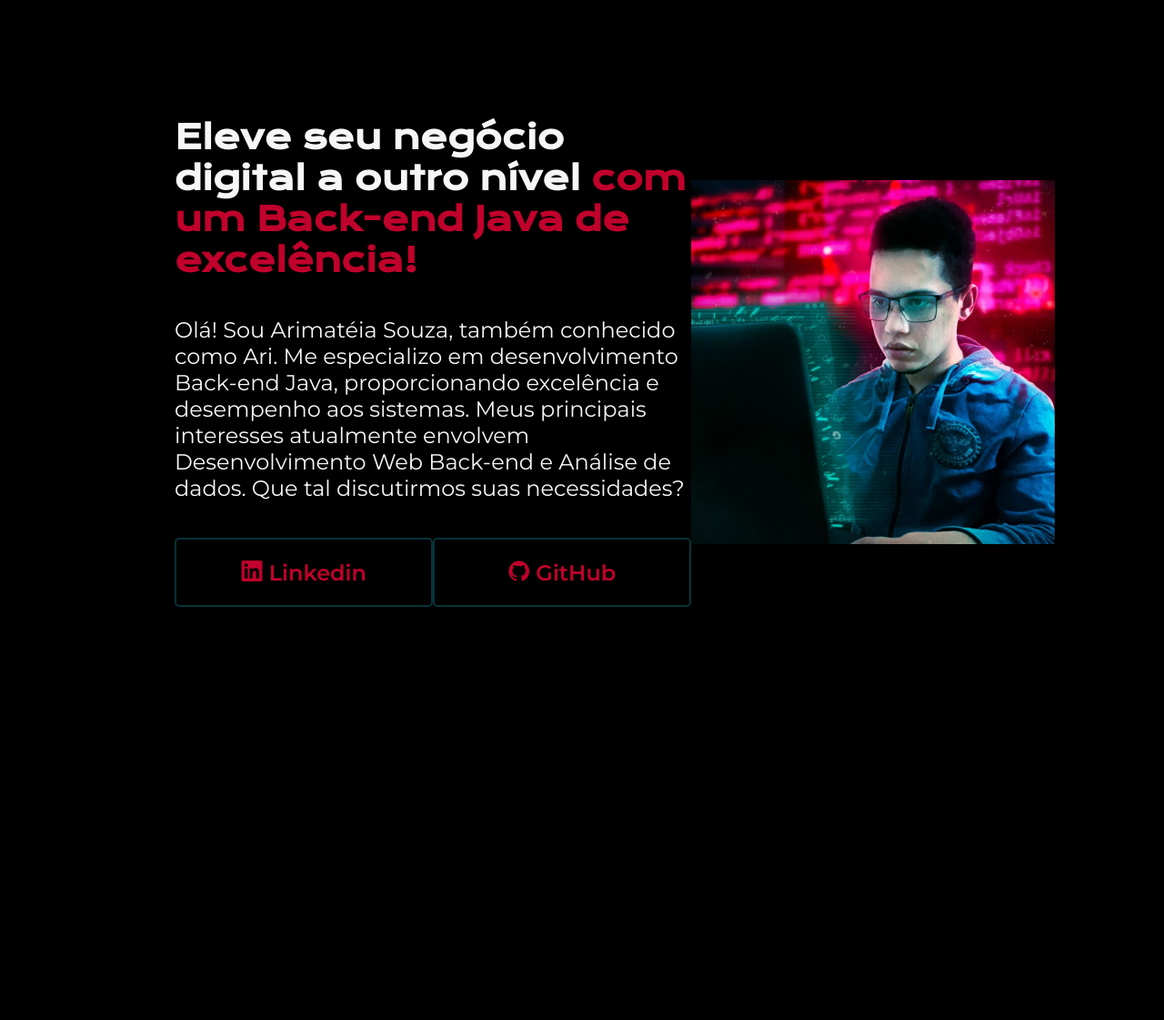
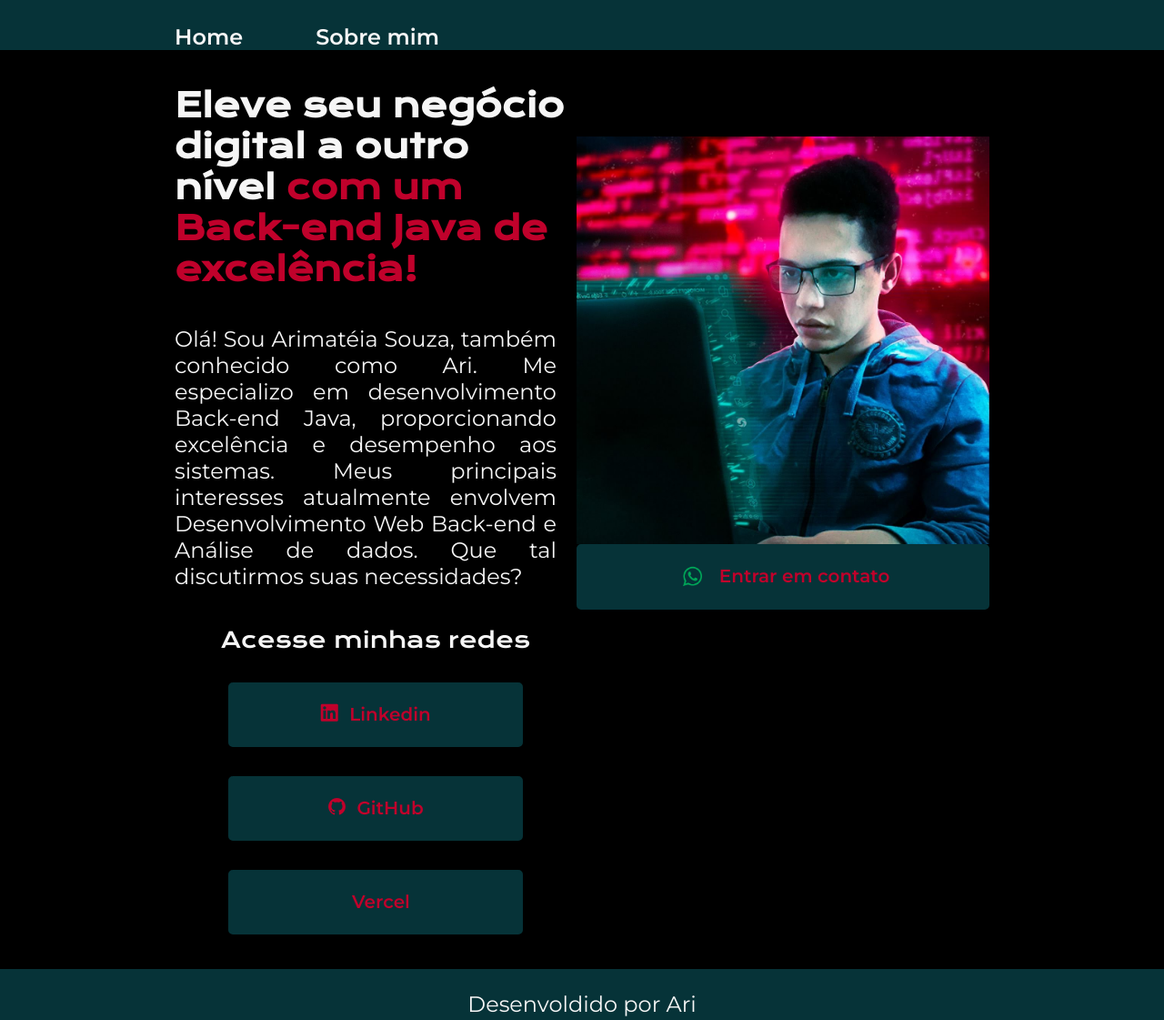
Before and after one commit to arimateia-souza/alura-one-html-basics-practice, a plain HTML site: page portfolio/index.html in a window 1280 px wide. Shown: the whole page at 91% size. Before the commit the page ends 928 px from the top, so only its background shows below. Drawn offline with nearby package versions, Linux system fonts and the light colour scheme.

Commit message:
paginas ok

```diff
--- a/portfolio/index.html
+++ b/portfolio/index.html
@@ -5,12 +5,17 @@
     <meta http-equiv="X-UA-Compatible" content="IE=edge">
     <meta name="viewport" content="width=device-width, initial-scale=1.0">
     <title>Portifolio</title>
-    <link rel="stylesheet" href="style.css">
+    <link rel="stylesheet" href="styles/style.css">
     <link rel="stylesheet" type='text/css' href="https://cdn.jsdelivr.net/gh/devicons/devicon@latest/devicon.min.css" />
 
 </head>
 <body>
-    <header></header>
+    <header class="cabecalho">
+        <nav class="cabecalho__menu">
+            <a class="cabecalho__menu__link" href="/portfolio/index.html">Home</a>
+            <a class="cabecalho__menu__link" href="/portfolio/about.html">Sobre mim</a>
+        </nav>
+    </header>
     <main class="apresentacao">
         <section class="apresentacao__conteudo">
         <h1 class="apresentacao__conteudo__titulo">Eleve seu negócio digital a outro nível
@@ -18,14 +23,31 @@
             </strong></h1>
             <p class="apresentacao__conteudo__texto">Olá! Sou Arimatéia Souza, também conhecido como Ari. Me especializo em desenvolvimento Back-end Java, proporcionando excelência e desempenho aos sistemas. Meus principais interesses atualmente envolvem Desenvolvimento Web Back-end e Análise de dados. Que tal discutirmos suas necessidades?</p>
             <div class="apresentacao__links">
-                <a class="apresentacao__links__link" href="https://www.linkedin.com/in/arimateia-souza/" >
-                    <i class="devicon-linkedin-plain"></i> Linkedin</a>
+                <h2 class="apresentacao__links__subtitulo">Acesse minhas redes</h2>
+                <a class="apresentacao__links__link" href="https://www.linkedin.com/in/arimateia-souza/">
+                    <i class="devicon-linkedin-plain"></i>Linkedin
+                </a>
+
                 <a class="apresentacao__links__link" href="https://github.com/arimateia-souza">
-                    <i class="devicon-github-original"></i> GitHub</a>
+                    <i class="devicon-github-original"></i>GitHub
+                </a>
+
+                <a class="apresentacao__links__link" href="https://vercel.com/arimateia-souzas-projects">
+                    <i class="devicon-vercel-line"></i>Vercel
+                </a>
+
             </div>
         </section>
-            <img src="/portfolio/imgs/Ari programming.jpg" alt="Foto da Ari Souza programando">
+            <div class="perfil">
+            <img class="foto_perfil" src="/portfolio/imgs/Ari programming.jpg" alt="Foto da Ari Souza programando">
+            <a class="apresentacao__links__link__perfil" href="https://vercel.com/arimateia-souzas-projects">
+                <img class="img_botao" src="/portfolio/imgs/whatsapp-logo-background-29.png" alt="">Entrar em contato
+            </a>
+        </div>
+
     </main>
-    <footer></footer>
+    <footer class="rodape">
+        <p>Desenvoldido por Ari</p>
+    </footer>
 </body>
 </html>
--- a/portfolio/style.css
+++ /dev/null
@@ -1,61 +0,0 @@
-@import url('https://fonts.googleapis.com/css2?family=Krona+One&family=Montserrat:wght@400;600&display=swap');
-
-*{
-    margin: 0;
-    padding: 0;
-}
-body{
-    height: 100vh;
-    box-sizing: border-box;
-    background-color: #000000;
-    color: #F6F6F6;
-}
-
-.titulo-destaque{
-    color: #C0012B;
-}
-.apresentacao{
-    margin: 10% 15%;
-    display: flex;
-    align-items: center;
-    justify-content: space-between;
-}
-.apresentacao__conteudo {
-    width: 615px;
-    display: flex;
-    flex-direction: column;
-    gap: 40px;
-}
-.apresentacao__conteudo__titulo {
-    font-size: 36px;
-    font-family: 'Krona One', sans-serif;;
-}
-.apresentacao__conteudo__texto{
-    font-size: 24px;
-    font-family: 'Montserrat', sans-serif;
-
-}
-.apresentacao__links{
-    display: flex;
-    justify-content: space-between;
-}
-.apresentacao__links__link {
-    color: #C0012B;
-    border: 2px solid #063338;
-    border-radius: 5px;
-    width: 280px;
-    text-align: center;
-    font-size: 24px;
-    padding: 21.5px 0;
-    text-decoration: none;
-    font-weight: 600;
-    font-family: 'Montserrat', sans-serif;
-
-}
-.apresentacao__links__link:hover {
-    background-color: #6A0319;
-    color: #ffffff;
-}
-img {
-    height: 25em;
-}
--- /dev/null
+++ b/portfolio/styles/style.css
@@ -0,0 +1,165 @@
+@import url('https://fonts.googleapis.com/css2?family=Krona+One&family=Montserrat:wght@400;600&display=swap');
+
+
+/*VARIAVEIS*/
+:root {
+    --cor-primaria: #C0012B;
+    --cor-secundaria: #063338;
+    --cor-terciaria: #F6F6F6;
+
+    --fonte-principal: 'Krona One', sans-serif;
+    --fonte-secundaria: 'Montserrat', sans-serif;
+}
+
+
+*{
+    margin: 0;
+    padding: 0;
+}
+body {
+    /* height: 100vh; */
+    box-sizing: border-box;
+    background-color: #000000;
+    color: var(--cor-terciaria);
+}
+.cabecalho {
+    padding: 2% 0% 0% 15%;
+    background-color: var(--cor-secundaria);
+
+}
+.cabecalho__menu {
+    display: flex;
+    gap: 80px;
+
+
+}
+.cabecalho__menu__link {
+    color: var(--cor-terciaria);
+    text-decoration: none;
+    font-family: var(--fonte-secundaria);
+    font-size: 24px;
+    font-weight: 600;
+
+}
+.cabecalho__menu__link:hover {
+    color: var(--cor-primaria);
+}
+
+
+.titulo-destaque {
+    color: var(--cor-primaria);
+}
+.apresentacao {
+    padding: 3% 15%;
+    display: flex;
+    align-items: center;
+    justify-content: space-between;
+}
+.apresentacao__conteudo {
+    width: 615px;
+    display: flex;
+    flex-direction: column;
+    gap: 40px;
+}
+.apresentacao__conteudo__titulo {
+    font-size: 36px;
+    font-family: var(--fonte-principal);
+}
+.apresentacao__conteudo__texto {
+    font-size: 24px;
+    font-family: var(--fonte-secundaria);
+    text-align: justify;
+    padding-right: 5%;
+
+}
+.apresentacao__links {
+    display: flex;
+    flex-direction: column;
+    align-items: center;
+    justify-content: space-between;
+    gap: 32px;
+}
+.apresentacao__links__subtitulo {
+    font-family: var(--fonte-principal);
+    font-weight: 400;
+    font-size: 24px;
+}
+.apresentacao__links__link {
+    color: var(--cor-primaria);
+    background-color: var(--cor-secundaria);
+    display: flex;
+    justify-content: center;
+    gap: 12px;
+    border: 2px solid var(--cor-secundaria);
+    border-radius: 5px;
+    width: 320px;
+    text-align: center;
+    font-size: 20px;
+    padding: 21.5px 0;
+    text-decoration: none;
+    font-weight: 600;
+    font-family: var(--fonte-secundaria);
+    transition: 1s;
+
+
+}
+.apresentacao__links__link:hover {
+    background-color: var(--cor-primaria);
+    color: var(--cor-terciaria);
+    width: 340px;
+    font-size: 23px;
+    transition: 1s;
+
+}
+
+.foto_perfil {
+    height: 28em;
+
+}
+
+.perfil {
+    display: flex;
+    flex-direction: column;
+    padding-bottom: 300px;
+
+}
+
+.apresentacao__links__link__perfil {
+    color: var(--cor-primaria);
+    display: flex;
+    background-color: var(--cor-secundaria);
+
+    justify-content: center;
+    gap: 12px;
+    border: 2px solid var(--cor-secundaria);
+    border-radius: 5px;
+    width: 450px;
+    text-align: center;
+    font-size: 20px;
+    padding: 21.5px 0;
+    text-decoration: none;
+    font-weight: 600;
+    font-family: var(--fonte-secundaria);
+    transition: 1s;
+
+}
+.apresentacao__links__link__perfil:hover {
+    background-color: var(--cor-primaria);
+    color: var(--cor-terciaria);
+    width: 450px;
+    font-size: 23px;
+    transition: 1s;
+}
+.img_botao{
+    height: 25px;
+}
+.rodape {
+    padding: 24px;
+    color: var(--cor-terciaria);
+    background-color: var(--cor-secundaria);
+    text-align: center;
+    font-family: var(--fonte-secundaria);
+    font-size: 24px;
+    font-weight: 400;
+
+}
```
Also changed, not shown: portfolio/about.html (added, +34 -0 lines), portfolio/imgs/whatsapp-logo-background-29.png (added).
